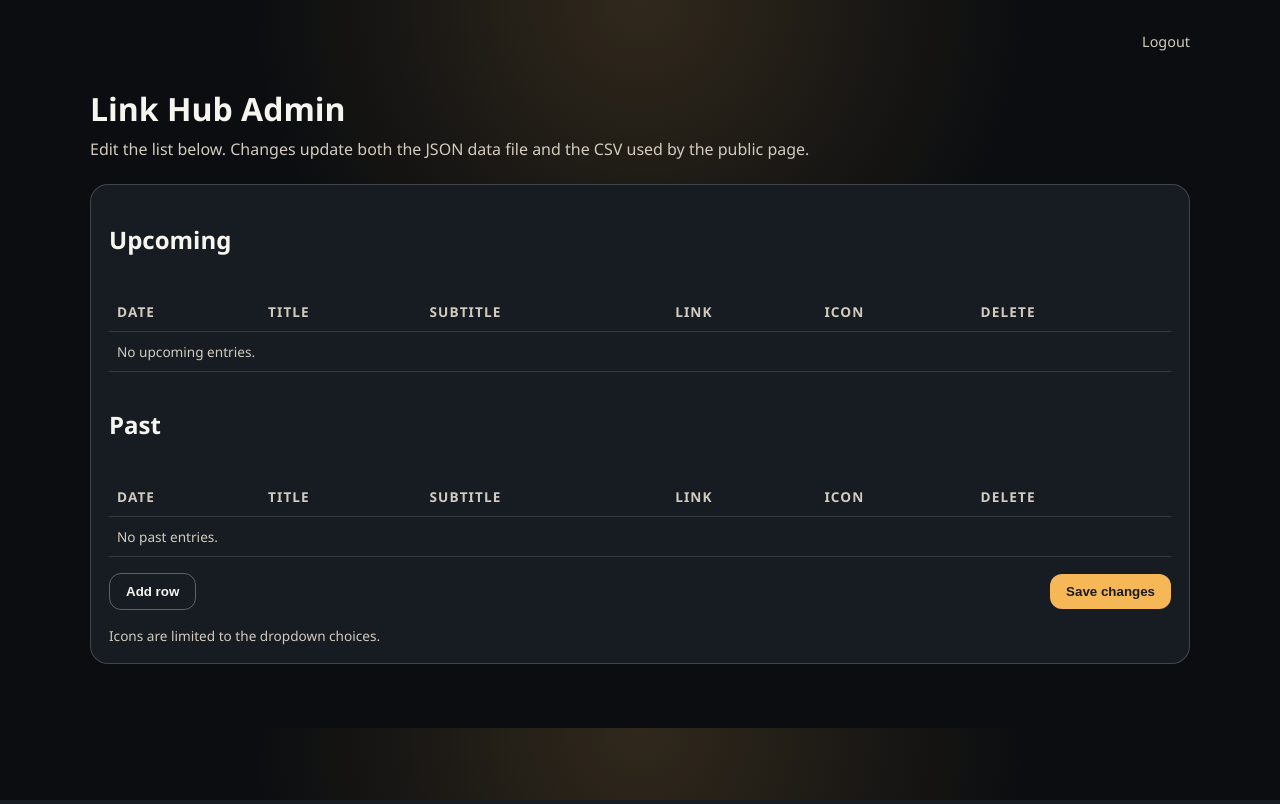
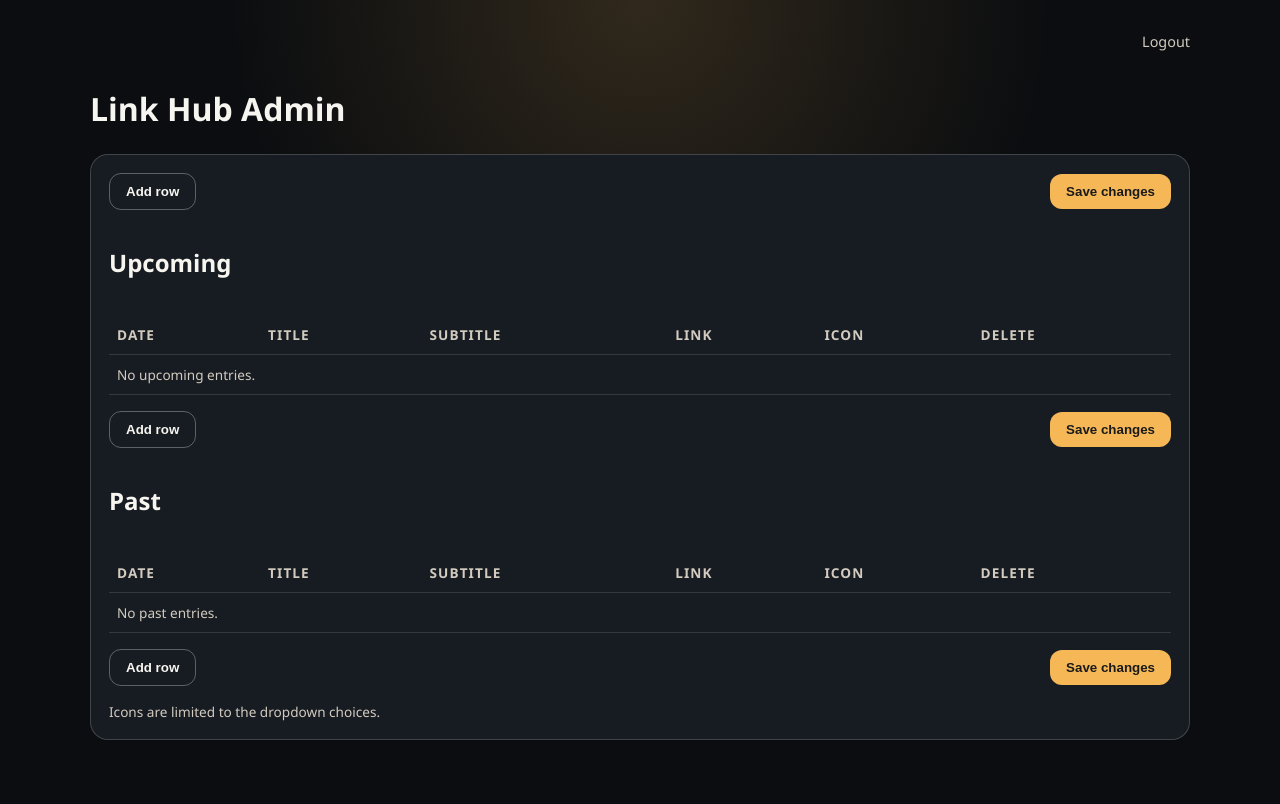
Before and after one commit to davidswinstead/web, a PHP site: page /admin/index.php in a window 1280 px wide. Run offline with PHP 8.4, Linux system fonts and the light colour scheme; the visitor is signed in with stand-in values (Sample User, id 1).

Commit message:
UX improvements to admin

```diff
--- a/admin/index.php
+++ b/admin/index.php
@@ -454,7 +454,6 @@ if ($loggedIn) {
       </div>
       <header>
         <h1>Link Hub Admin</h1>
-        <p>Edit the list below. Changes update both the JSON data file and the CSV used by the public page.</p>
       </header>
 
       <?php if ($notice) : ?>
@@ -467,6 +466,10 @@ if ($loggedIn) {
 
       <form method="post">
         <?php $rowIndex = 0; ?>
+        <div class="actions">
+          <button type="button" class="btn secondary" id="add-row">Add row</button>
+          <button type="submit" class="btn">Save changes</button>
+        </div>
         <h2>Upcoming</h2>
         <table>
           <thead>
@@ -534,6 +537,11 @@ if ($loggedIn) {
             <?php endforeach; ?>
           </tbody>
         </table>
+
+        <div class="actions">
+          <button type="button" class="btn secondary" id="add-row">Add row</button>
+          <button type="submit" class="btn">Save changes</button>
+        </div>
 
         <h2>Past</h2>
         <table>
```
